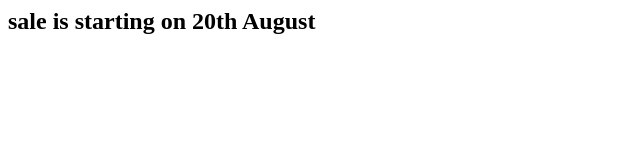
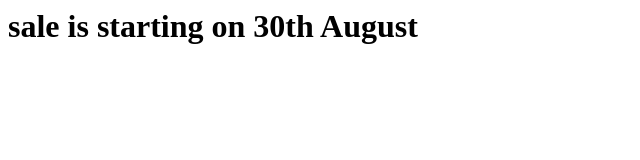
Before and after one commit to preethi2022/flipkart-9am, a plain HTML site: page index.html in a window 1280 px wide. Shown: the whole page, without its empty margins (0-640 px from the left). Drawn offline with Linux system fonts and the light colour scheme.

Commit message:
changed index.html header

```diff
--- a/index.html
+++ b/index.html
@@ -1 +1 @@
-<h2>sale is starting on 20th August</h2>
+<h1>sale is starting on 30th August</h1>
```
